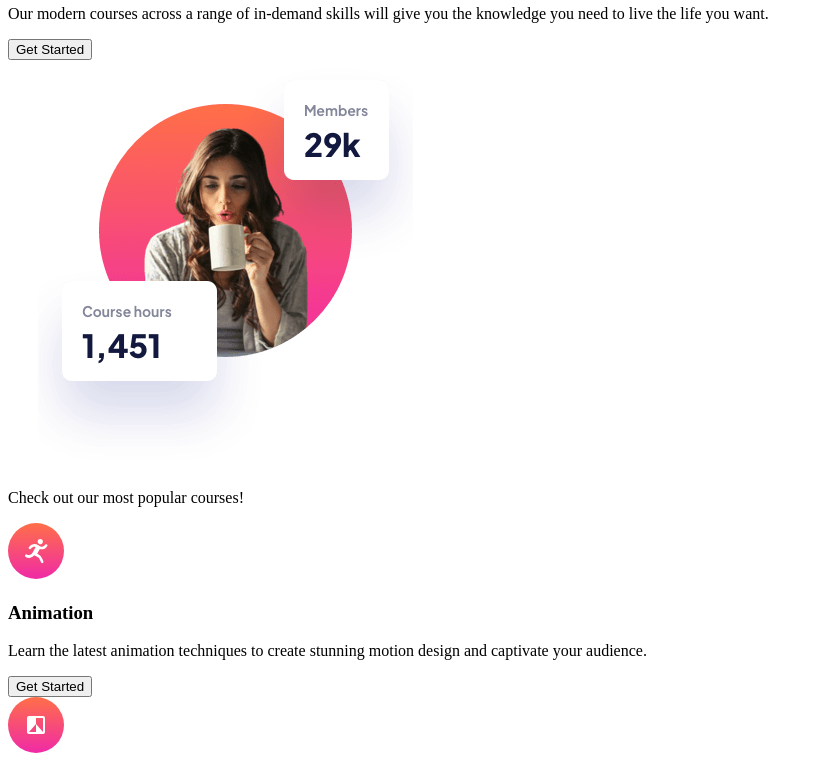
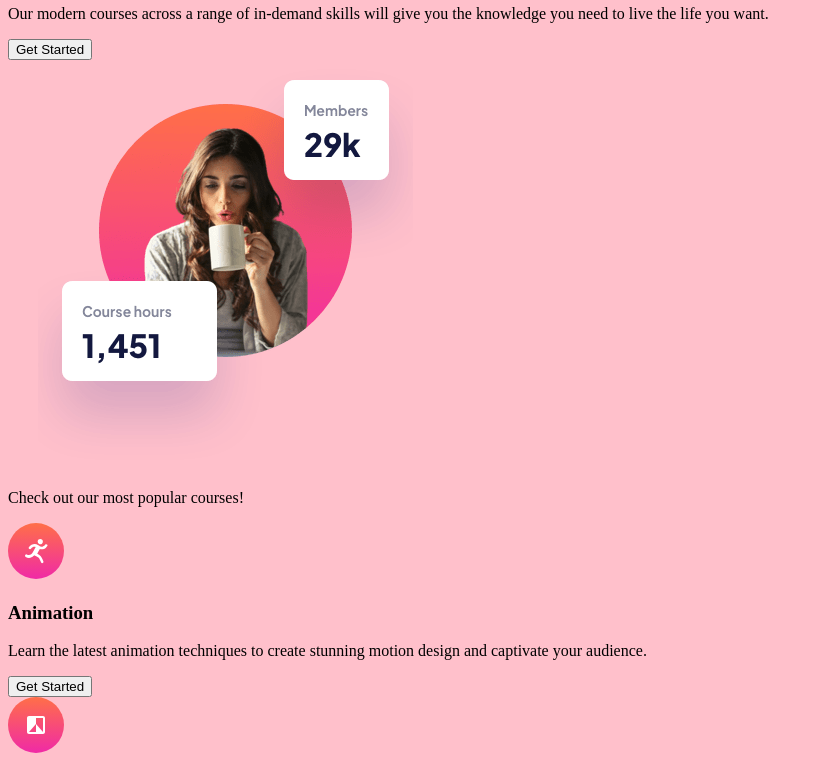
Before and after one commit to sevrinn/elearning-landing, a website: page index.html in a window 1280 px wide. Shown: the part 105-878 px from the top of the page, without its empty margins (0-823 px from the left). Drawn offline with Linux system fonts and the light colour scheme.

Commit message:
installed and set up Sass

```diff
--- /dev/null
+++ b/CSS/style.scss
@@ -0,0 +1,3 @@
+body {
+  background-color: pink;
+}
--- a/index.html
+++ b/index.html
@@ -6,6 +6,7 @@
 
   <link rel="icon" type="image/png" sizes="32x32" href="./assets/favicon-32x32.png">
 
+  <link rel="stylesheet" href="CSS/style.css">
   <title>Frontend Mentor | Skilled e-learning landing page</title>
 </head>
 <body>
```
Also changed, not shown: CSS/style.css (added), 1 other file.
